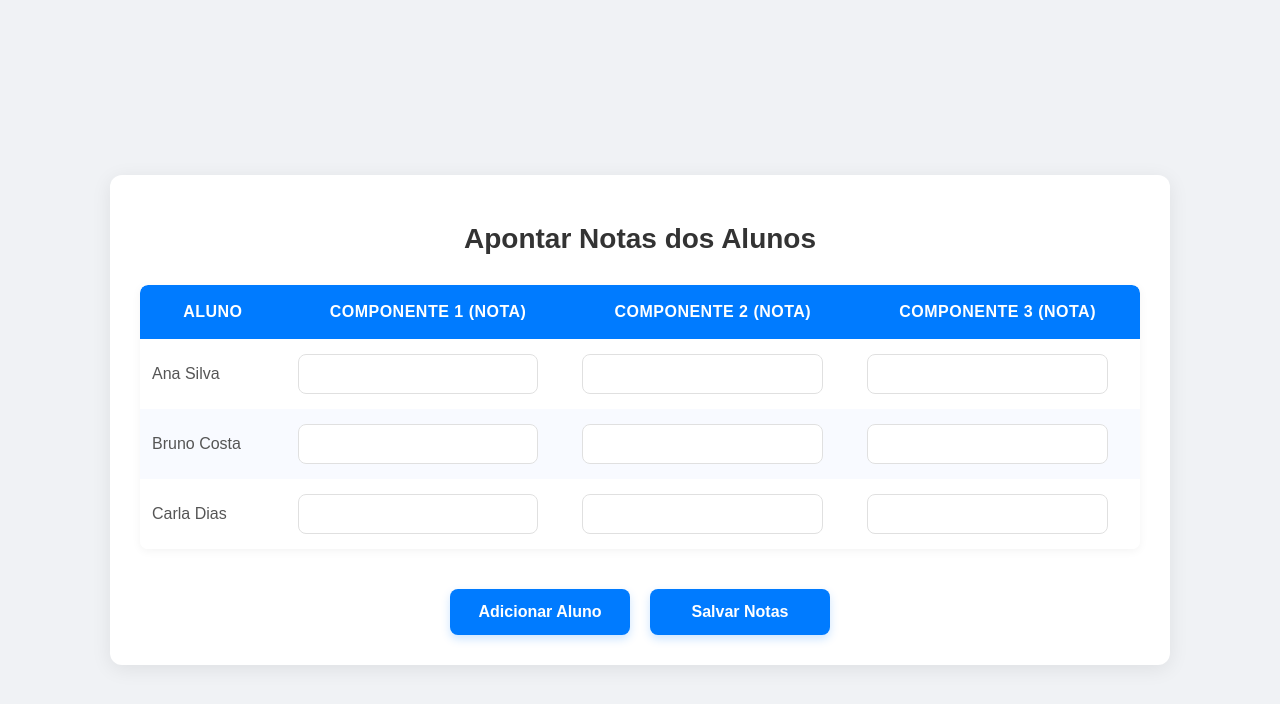
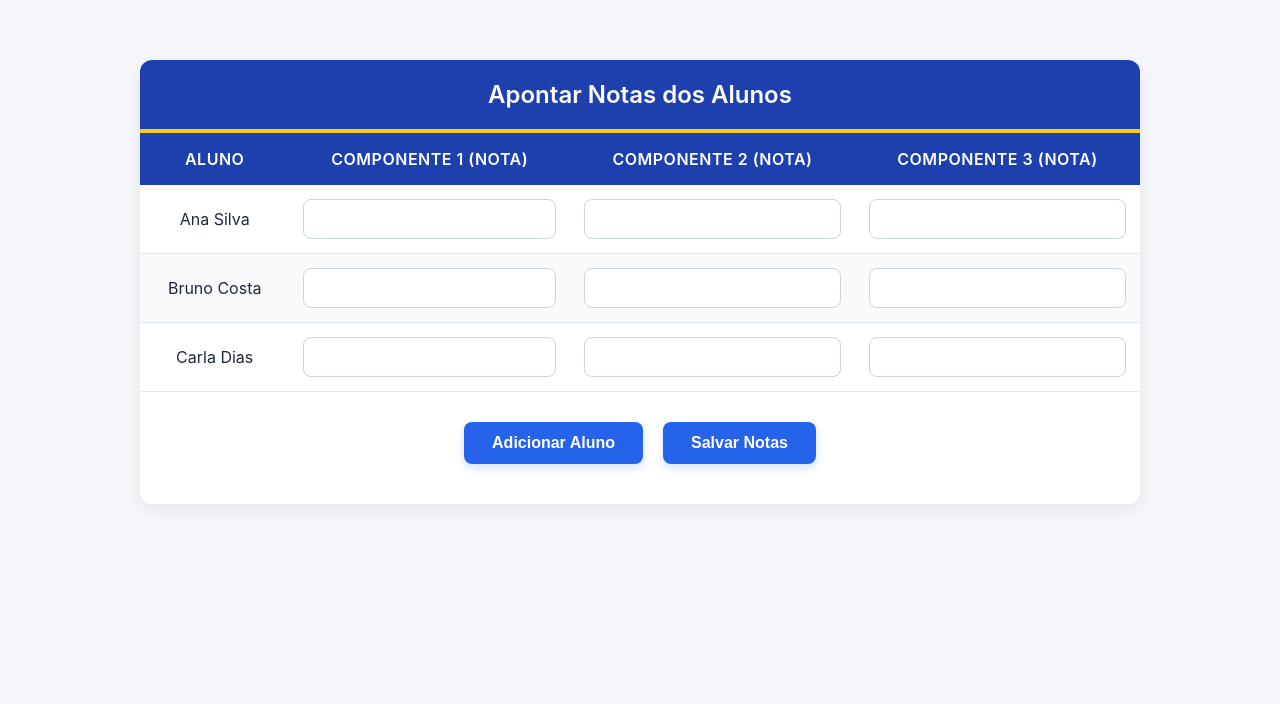
Before and after one commit to Rafaelleal4/ES-PI2-2025-T3-G10, a website: page src/screens/interfaceNotas/interface.html in a window 1280 px wide. Drawn offline with Linux system fonts and the light colour scheme.

Commit message:
importação

```diff
--- a/src/screens/interfaceNotas/interface.css
+++ b/src/screens/interfaceNotas/interface.css
@@ -1,128 +1,115 @@
+
 body {
-    font-family: Arial, sans-serif;
-    background-color: #f0f2f5;
+    font-family: 'Inter', Arial, sans-serif;
+    background-color: #f5f7fa;
     margin: 0;
-    padding: 20px;
+    padding: 0;
     display: flex;
     justify-content: center;
-    align-items: center;
+    align-items: flex-start;
     min-height: 100vh;
 }
+
 
 .container {
     max-width: 1000px;
     width: 90%;
-    margin: 20px auto;
-    padding: 30px;
+    margin: 60px auto;
     background-color: #ffffff;
     border-radius: 12px;
-    box-shadow: 0 4px 20px rgba(0, 0, 0, 0.08);
+    box-shadow: 0 6px 18px rgba(0, 0, 0, 0.08);
+    overflow: hidden;
     text-align: center;
 }
 
+
 h1 {
-    font-size: 28px;
-    color: #333;
-    margin-bottom: 30px;
+    background-color: #1e40af;
+    color: #ffffff;
+    padding: 20px 0;
+    font-size: 24px;
+    font-weight: 600;
+    margin: 0;
+    border-bottom: 4px solid #facc15;
 }
+
 
 .tabela-notas {
     width: 100%;
-    border-collapse: separate;
-    border-spacing: 0;
-    margin-top: 25px;
-    border-radius: 8px;
-    overflow: hidden;
-    box-shadow: 0 2px 10px rgba(0, 0, 0, 0.05);
-}
-
-.tabela-notas th,
-.tabela-notas td {
-    border: none;
-    padding: 15px 12px;
-    text-align: left;
-    background-color: #ffffff;
+    border-collapse: collapse;
+    margin-top: 0;
 }
 
 .tabela-notas thead th {
-    background-color: #007bff;
-    color: white;
+    background-color: #1e40af;
+    color: #fff;
     text-align: center;
     font-weight: 600;
+    padding: 16px 12px;
     text-transform: uppercase;
     letter-spacing: 0.5px;
-    padding: 18px 12px;
 }
 
-.tabela-notas thead tr:first-child th:first-child {
-    border-top-left-radius: 8px;
-}
-.tabela-notas thead tr:first-child th:last-child {
-    border-top-right-radius: 8px;
+.tabela-notas tbody td {
+    background-color: #ffffff;
+    padding: 14px 12px;
+    border-bottom: 1px solid #e2e8f0;
+    color: #1e293b;
+    text-align: center;
 }
 
 .tabela-notas tbody tr:nth-child(even) td {
-    background-color: #f8faff;
+    background-color: #f8fafc;
 }
 
-.tabela-notas td[data-aluno-id] {
-    font-weight: 500;
-    color: #555;
-}
 
 .input-nota {
-    width: calc(100% - 20px);
+    width: 90%;
     padding: 10px;
-    border: 1px solid #e0e0e0;
+    border: 1px solid #cbd5e1;
     border-radius: 8px;
-    box-sizing: border-box;
+    font-size: 1em;
     text-align: center;
-    font-size: 1em;
-    transition: border-color 0.3s ease, box-shadow 0.3s ease;
+    transition: all 0.2s ease-in-out;
 }
 
 .input-nota:focus {
-    border-color: #007bff;
-    box-shadow: 0 0 0 3px rgba(0, 123, 255, 0.25);
+    border-color: #2563eb;
+    box-shadow: 0 0 0 3px rgba(37, 99, 235, 0.25);
     outline: none;
 }
 
-.btn-salvar,
-.btn-adicionar {
-    display: inline-block;
-    min-width: 180px;
 
-    padding: 14px 25px;
-    background-color: #007bff;
-    color: white;
+.botoes-container {
+    display: flex;
+    justify-content: center;
+    gap: 20px;
+    padding: 30px 0 40px;
+    background-color: #fff;
+}
+
+
+.btn-adicionar,
+.btn-salvar {
+    background-color: #2563eb;
+    color: #fff;
     font-size: 16px;
     font-weight: 600;
     border: none;
     border-radius: 8px;
+    padding: 12px 28px;
     cursor: pointer;
-    transition: background-color 0.3s ease, transform 0.2s ease;
-    box-shadow: 0 4px 10px rgba(0, 123, 255, 0.2);
+    box-shadow: 0 4px 10px rgba(37, 99, 235, 0.2);
+    transition: all 0.2s ease-in-out;
 }
 
-
-.btn-salvar:hover,
-.btn-adicionar:hover {
-    background-color: #0056b3;
+.btn-adicionar:hover,
+.btn-salvar:hover {
+    background-color: #1d4ed8;
     transform: translateY(-2px);
 }
 
-
-.btn-salvar:active,
-.btn-adicionar:active {
+.btn-adicionar:active,
+.btn-salvar:active {
     transform: translateY(0);
 }
-
-
-
-
-.botoes-container {
-    margin-top: 40px;
-    display: flex;
-    justify-content: center;
-    gap: 20px;
-}
--- a/src/screens/interfaceNotas/interface.js
+++ b/src/screens/interfaceNotas/interface.js
@@ -35,15 +35,13 @@ document.addEventListener("DOMContentLoaded", () => {
     btnSalvar.addEventListener("click", () => {
 
         const todasAsNotas = [];
-        // O querySelector busca o PRIMEIRO elemento no HTML que bate com o seletor CSS (ex: ".minha-classe" ou "#meu-id").
         const linhasTabela = document.querySelectorAll(".tabela-notas tbody tr");
-        // O forEach é um loop que passa por CADA item de uma lista (Array), um por um.
         linhasTabela.forEach(linha => {
 
             const celulaAluno = linha.querySelector("td[data-aluno-id]");
             const alunoNome = celulaAluno.textContent;
-            // O .getAttribute() lê o valor de um atributo que está escrito na tag HTML.
             const alunoId = celulaAluno.getAttribute("data-aluno-id");
+
             const inputsNota = linha.querySelectorAll(".input-nota");
 
             const notasDoAluno = {
```
